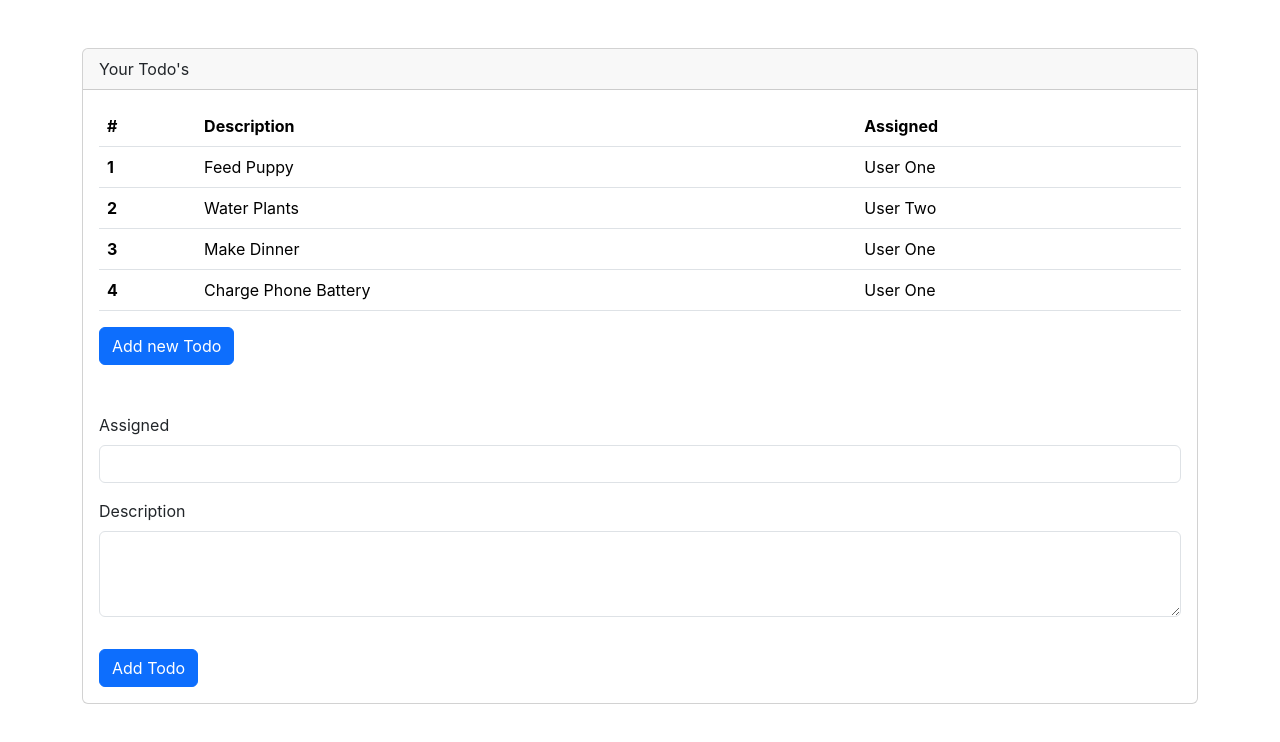
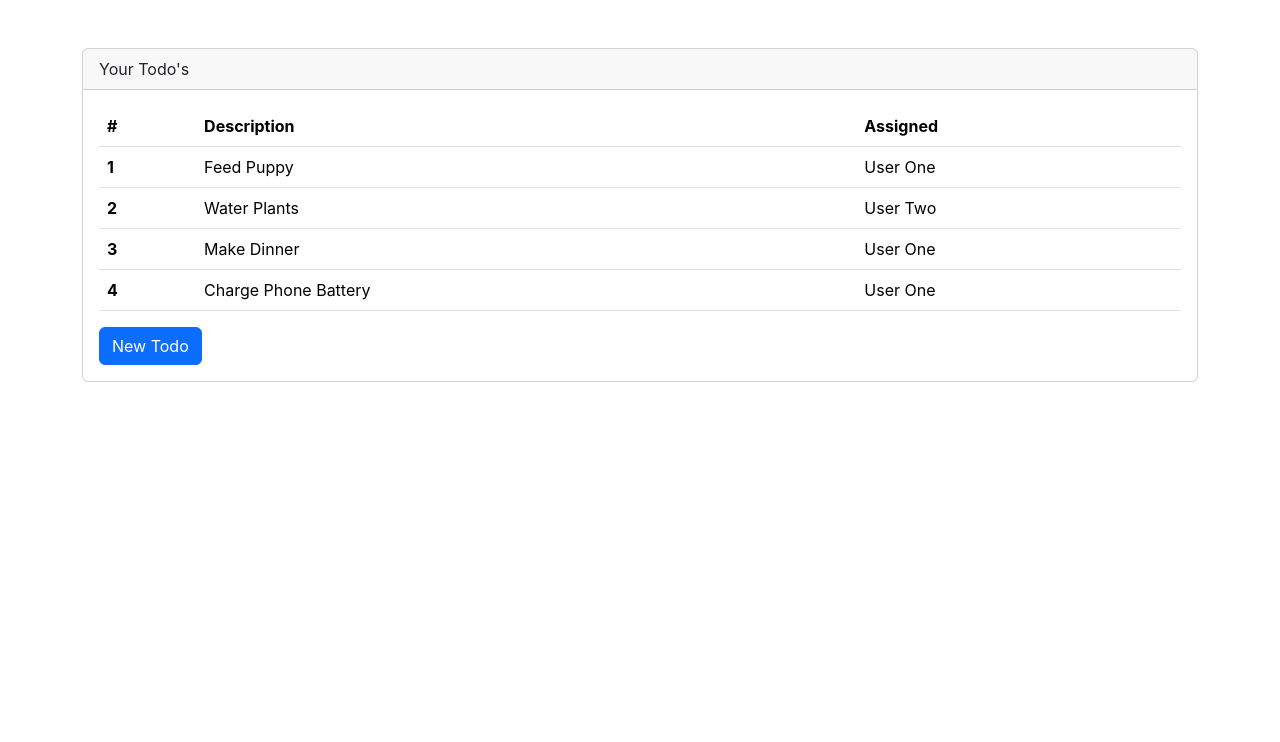
Before and after one commit to conradMare/React-Java-Spring-Boot, a React (Create React App) app in the folder react-todo-demo/react-todos/: page / in a window 1280 px wide. Shown: the top 742 px of the page. Built offline with nearby package versions, Linux system fonts and the light colour scheme.

Commit message:
2024/04/27(am)
react-todo-demo - S04.26_React Conditional Rendering

```diff
--- a/react-todo-demo/react-todos/src/App.js
+++ b/react-todo-demo/react-todos/src/App.js
@@ -4,6 +4,8 @@
 import NewTodoForm from './components/NewTodoForm';
 
 function App() {
+
+  const [showAddTodoForm, setShowAddTodoForm] = useState(false);
 
   const [todos, setTodos] = useState([
     { rowNumber: 1, rowDescription: 'Feed Puppy', rowAssigned: 'User One' },
@@ -44,11 +46,13 @@
           Your Todo's
         </div>
         <div className='card-body'>
-          <TodoTable todos={todos} deleteTodo={deleteTodo}/>
-          <button className='btn btn-primary'>
-            Add new Todo
+          <TodoTable todos={todos} deleteTodo={deleteTodo} />
+          <button className='btn btn-primary' onClick={() => setShowAddTodoForm(!showAddTodoForm)}>
+            {showAddTodoForm ? 'Close New Todo' : 'New Todo'}
           </button>
-          <NewTodoForm addTodo={addTodo} />
+          {showAddTodoForm &&
+            <NewTodoForm addTodo={addTodo} />
+          }
         </div>
       </div>
     </div>
```
